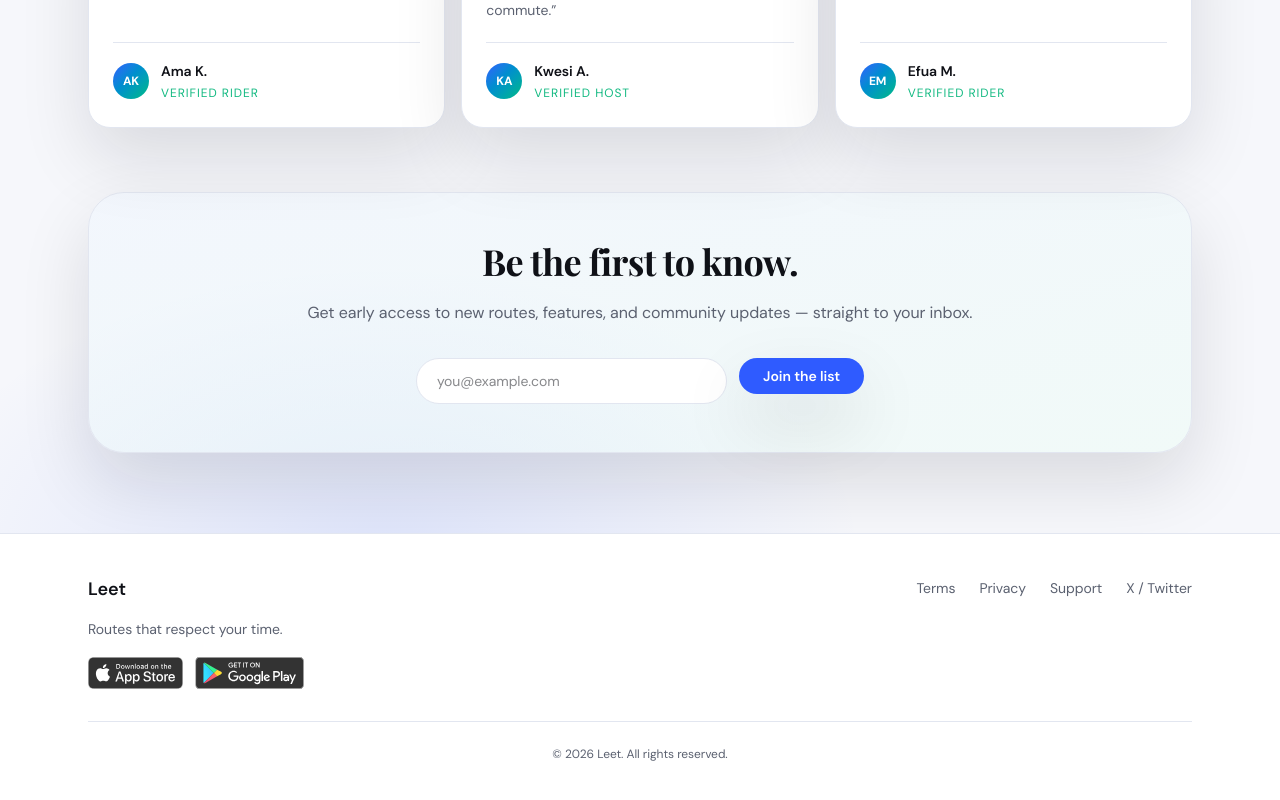
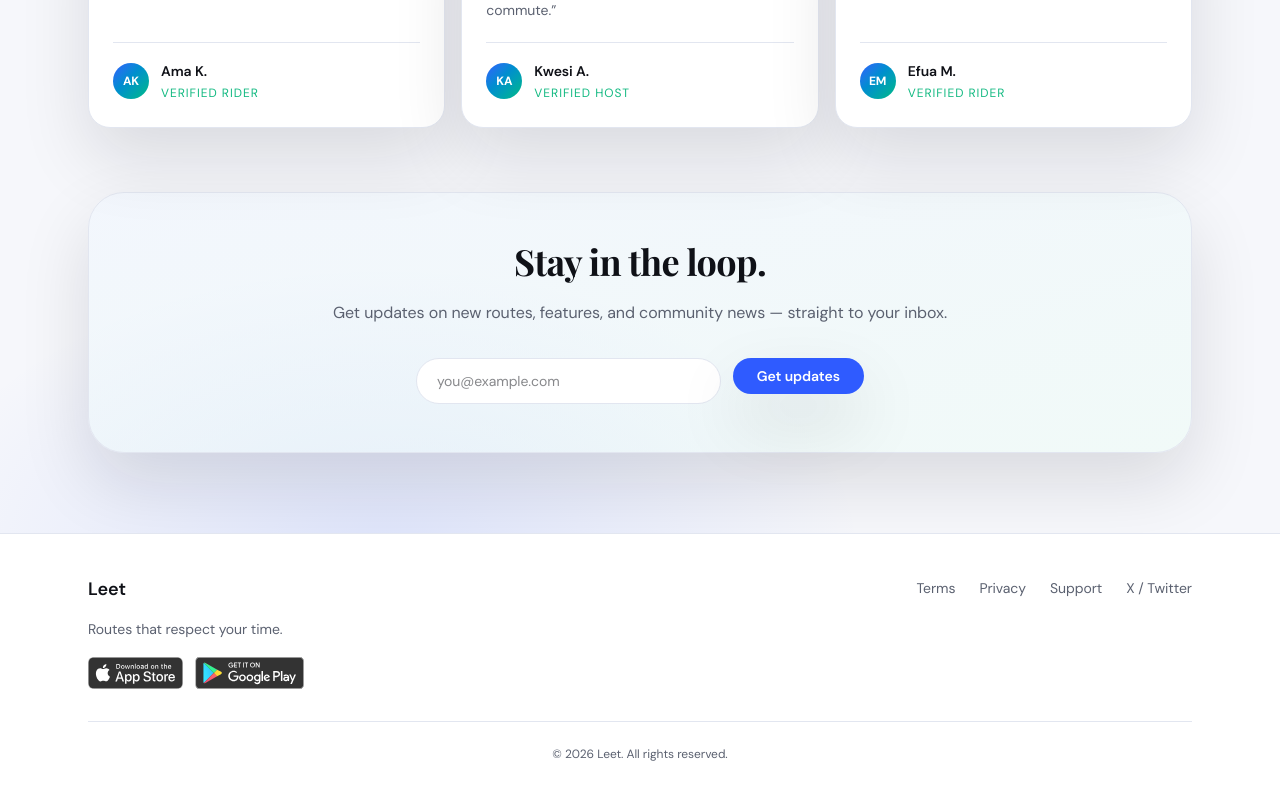
Before and after one commit to ProfArcanex01/Leet_Website, a Next.js app: page / in a window 1280 px wide. Shown: the part 4138-4938 px from the top of the page. Built offline with nearby package versions, Linux system fonts and the light colour scheme; no server answers; a web font is replaced by a local one.

Commit message:
Update Home and WaitlistForm components: Changed messaging in the Home section to enhance clarity and engagement. Updated WaitlistForm to simplify subscription confirmation text and removed platform-specific messaging, streamlining the user experience.

```diff
--- a/src/app/page.tsx
+++ b/src/app/page.tsx
@@ -451,9 +451,9 @@ export default function Home() {
       <section id="waitlist" className="mx-auto max-w-6xl px-6 pb-20">
         <Card className="rounded-[36px] border-[color:var(--stroke)] bg-gradient-to-br from-blue-50/50 to-emerald-50/50 shadow-[var(--shadow)]">
           <CardContent className="p-8 text-center md:p-12">
-            <h2 className="text-3xl font-semibold md:text-4xl">Be the first to know.</h2>
+            <h2 className="text-3xl font-semibold md:text-4xl">Stay in the loop.</h2>
             <p className="mx-auto mt-4 max-w-lg text-muted-foreground">
-              Get early access to new routes, features, and community updates — straight to your inbox.
+              Get updates on new routes, features, and community news — straight to your inbox.
             </p>
             <WaitlistForm idPrefix="main" platform="all" />
           </CardContent>
--- a/src/app/waitlist-form.tsx
+++ b/src/app/waitlist-form.tsx
@@ -60,23 +60,8 @@ export function WaitlistForm({ idPrefix = 'wl', align = 'center', platform = 'al
     return (
       <div className="mt-6">
         <p className="text-sm font-medium text-[color:var(--accent-2)]">
-          {platform === 'android'
-            ? "You're on the Android waitlist! We'll email you as soon as it launches."
-            : "You're on the list! We'll be in touch."}
+          You&apos;re subscribed! We&apos;ll keep you updated on new routes and features.
         </p>
-        {platform === 'android' && (
-          <p className="mt-3 text-xs text-muted-foreground">
-            Have an iPhone?{' '}
-            <a
-              href="https://apps.apple.com/app/leet-carpooling/id6758221255"
-              target="_blank"
-              rel="noopener noreferrer"
-              className="font-semibold text-[color:var(--accent)] underline hover:no-underline"
-            >
-              Download Leet now →
-            </a>
-          </p>
-        )}
       </div>
     );
   }
@@ -111,7 +96,7 @@ export function WaitlistForm({ idPrefix = 'wl', align = 'center', platform = 'al
           disabled={status === 'loading'}
           className="rounded-full px-6 py-3 text-sm font-semibold shadow-[var(--shadow)] disabled:opacity-60"
         >
-          {status === 'loading' ? 'Joining...' : 'Join the list'}
+          {status === 'loading' ? 'Subscribing...' : 'Get updates'}
         </Button>
       </form>
       {status === 'error' && (
```
